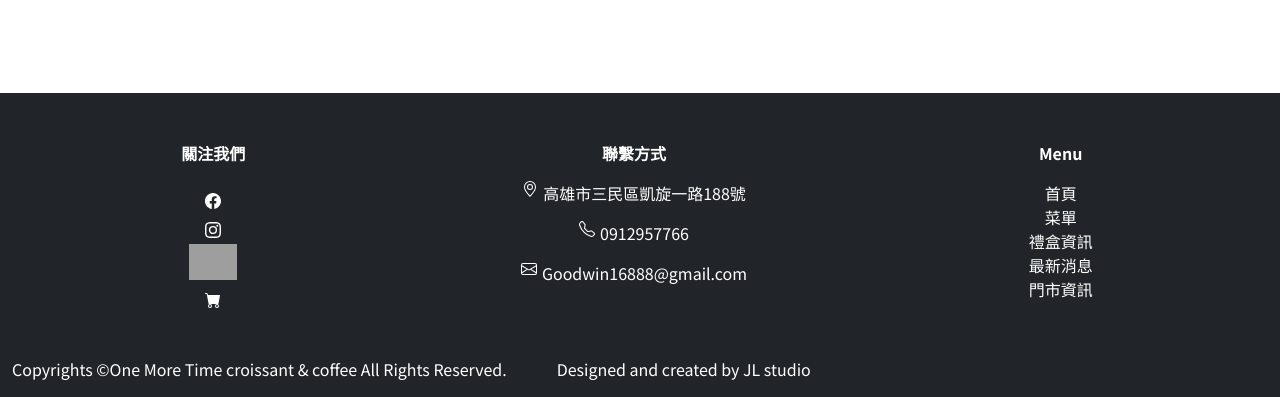
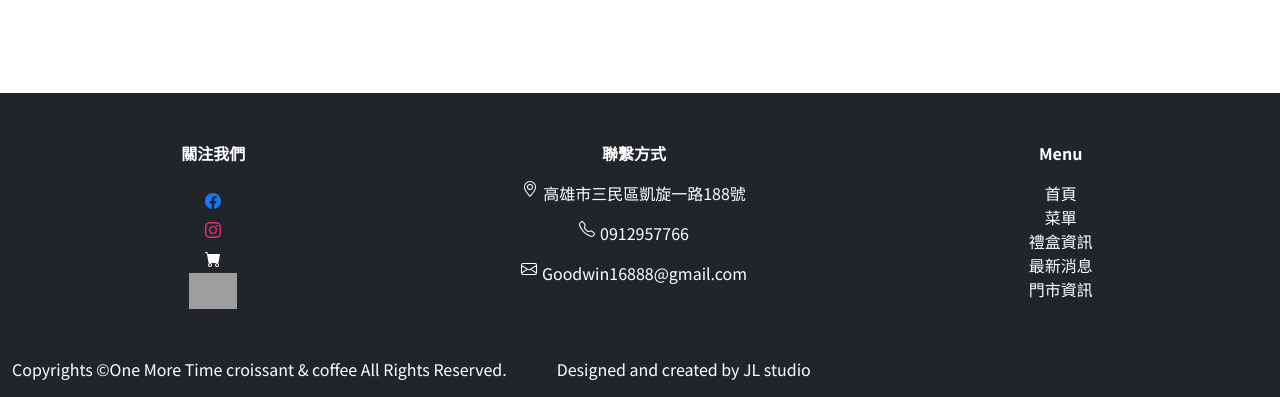
Before and after one commit to oneoneone522/onemoretimecroissant, a Django app: page / in a window 1280 px wide. Shown: the part 862-1259 px from the top of the page. Run offline with Django 5.2, Linux system fonts and the light colour scheme; data that the repository does not hold is empty; grey boxes are pictures that could not be loaded.

Commit message:
icon styles

```diff
--- a/core/templates/core/base.html
+++ b/core/templates/core/base.html
@@ -150,23 +150,23 @@
             </div> -->
             <div class="row" style="display: flex; gap: 5px; align-items: center;">
                 <p><strong>關注我們</strong></p>
-              <a class="text-white" href="https://www.facebook.com/p/One-More-Time-caf%C3%A9-%E6%A0%A2%E8%90%AC%E8%90%AC%E5%92%96%E5%95%A1%E5%8F%AF%E9%A0%8C-100093959988432/?locale=zh_TW">
-                  <svg xmlns="http://www.w3.org/2000/svg" width="16" height="16" fill="currentColor" class="bi bi-facebook" viewBox="0 0 16 16">
+              <a class="text-white" style="color: #1877F2;" href="https://www.facebook.com/p/One-More-Time-caf%C3%A9-%E6%A0%A2%E8%90%AC%E8%90%AC%E5%92%96%E5%95%A1%E5%8F%AF%E9%A0%8C-100093959988432/?locale=zh_TW">
+                  <svg xmlns="http://www.w3.org/2000/svg" width="16" height="16" fill="currentColor" class="bi bi-facebook" style="color: #1877F2;" viewBox="0 0 16 16">
                       <path d="M16 8.049c0-4.446-3.582-8.05-8-8.05C3.58 0-.002 3.603-.002 8.05c0 4.017 2.926 7.347 6.75 7.951v-5.625h-2.03V8.05H6.75V6.275c0-2.017 1.195-3.131 3.022-3.131.876 0 1.791.157 1.791.157v1.98h-1.009c-.993 0-1.303.621-1.303 1.258v1.51h2.218l-.354 2.326H9.25V16c3.824-.604 6.75-3.934 6.75-7.951"/>
                   </svg>
               </a>
-              <a class="text-white" href="https://www.instagram.com/onemoretime811/">
-                  <svg xmlns="http://www.w3.org/2000/svg" width="16" height="16" fill="currentColor" class="bi bi-instagram" viewBox="0 0 16 16">
+              <a class="text-white" href="https://www.instagram.com/onemoretime_cafe/profilecard/?igsh=cmppanF0Z2xsbDk0">
+                  <svg xmlns="http://www.w3.org/2000/svg" width="16" height="16" fill="currentColor" class="bi bi-instagram" style="color: #E1306C;" viewBox="0 0 16 16">
                       <path d="M8 0C5.829 0 5.556.01 4.703.048 3.85.088 3.269.222 2.76.42a3.9 3.9 0 0 0-1.417.923A3.9 3.9 0 0 0 .42 2.76C.222 3.268.087 3.85.048 4.7.01 5.555 0 5.827 0 8.001c0 2.172.01 2.444.048 3.297.04.852.174 1.433.372 1.942.205.526.478.972.923 1.417.444.445.89.719 1.416.923.51.198 1.09.333 1.942.372C5.555 15.99 5.827 16 8 16s2.444-.01 3.298-.048c.851-.04 1.434-.174 1.943-.372a3.9 3.9 0 0 0 1.416-.923c.445-.445.718-.891.923-1.417.197-.509.332-1.09.372-1.942C15.99 10.445 16 10.173 16 8s-.01-2.445-.048-3.299c-.04-.851-.175-1.433-.372-1.941a3.9 3.9 0 0 0-.923-1.417A3.9 3.9 0 0 0 13.24.42c-.51-.198-1.092-.333-1.943-.372C10.443.01 10.172 0 7.998 0zm-.717 1.442h.718c2.136 0 2.389.007 3.232.046.78.035 1.204.166 1.486.275.373.145.64.319.92.599s.453.546.598.92c.11.281.24.705.275 1.485.039.843.047 1.096.047 3.231s-.008 2.389-.047 3.232c-.035.78-.166 1.203-.275 1.485a2.5 2.5 0 0 1-.599.919c-.28.28-.546.453-.92.598-.28.11-.704.24-1.485.276-.843.038-1.096.047-3.232.047s-2.39-.009-3.233-.047c-.78-.036-1.203-.166-1.485-.276a2.5 2.5 0 0 1-.92-.598 2.5 2.5 0 0 1-.6-.92c-.109-.281-.24-.705-.275-1.485-.038-.843-.046-1.096-.046-3.233s.008-2.388.046-3.231c.036-.78.166-1.204.276-1.486.145-.373.319-.64.599-.92s.546-.453.92-.598c.282-.11.705-.24 1.485-.276.738-.034 1.024-.044 2.515-.045zm4.988 1.328a.96.96 0 1 0 0 1.92.96.96 0 0 0 0-1.92m-4.27 1.122a4.109 4.109 0 1 0 0 8.217 4.109 4.109 0 0 0 0-8.217m0 1.441a2.667 2.667 0 1 1 0 5.334 2.667 2.667 0 0 1 0-5.334"/>
                   </svg>
-              </a>
-              <a style="text-decoration: none;" class="text-white" href="https://lin.ee/wB2bRaeW">
-                <img src="https://scdn.line-apps.com/n/line_add_friends/btn/zh-Hant.png" alt="加入好友" height="36" border="0">
               </a>
               <a style="text-decoration: none;" class="text-white" href="https://shop.ichefpos.com/store/StX1iaZP/ordering">
                   <svg xmlns="http://www.w3.org/2000/svg" width="16" height="16" fill="currentColor" class="bi bi-cart-fill" viewBox="0 0 16 16">
                       <path d="M0 1.5A.5.5 0 0 1 .5 1H2a.5.5 0 0 1 .485.379L2.89 3H14.5a.5.5 0 0 1 .491.592l-1.5 8A.5.5 0 0 1 13 12H4a.5.5 0 0 1-.491-.408L2.01 3.607 1.61 2H.5a.5.5 0 0 1-.5-.5M5 12a2 2 0 1 0 0 4 2 2 0 0 0 0-4m7 0a2 2 0 1 0 0 4 2 2 0 0 0 0-4m-7 1a1 1 0 1 1 0 2 1 1 0 0 1 0-2m7 0a1 1 0 1 1 0 2 1 1 0 0 1 0-2"/>
                   </svg>
+              </a>
+              <a style="text-decoration: none;" class="text-white" href="https://lin.ee/wB2bRaeW">
+                <img src="https://scdn.line-apps.com/n/line_add_friends/btn/zh-Hant.png" alt="加入好友" height="36" border="0">
               </a>
           </div>
         </div>
```
